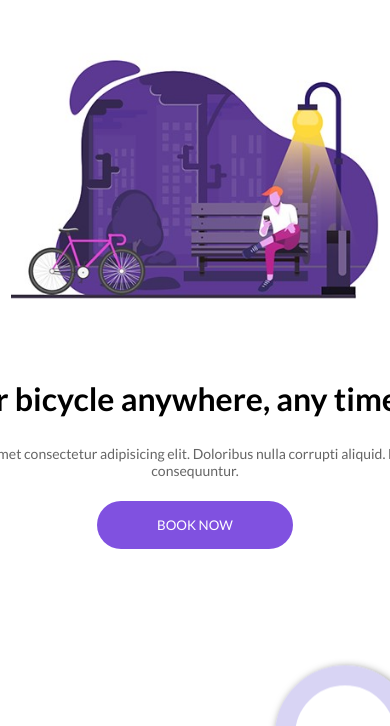
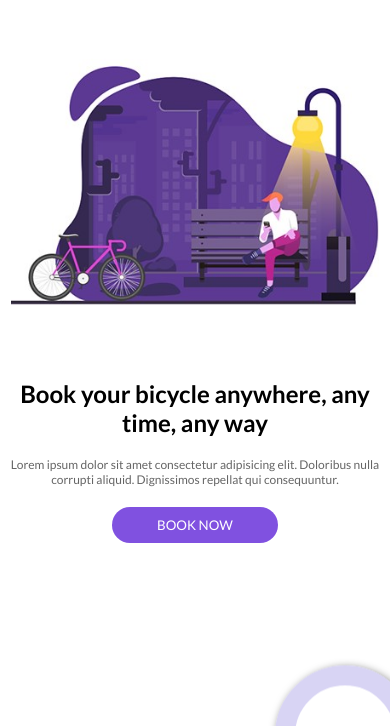
Before and after one commit to inga-sinkeviciute/7_bike, a website: page index.html in a window 390 px wide. Shown: the part 118-844 px from the top of the page. Drawn offline with Linux system fonts and the light colour scheme.

Commit message:
mobile version changes

```diff
--- a/styles/style.css
+++ b/styles/style.css
@@ -195,7 +195,20 @@ button:active {
 	}
 
 	.right {
-		margin-right: 0;
+		margin: 0 5px;
+		max-width: 400px;
+	}
+
+	.right h1 {
+		font-size: 1.5em;
+	}
+
+	.right p {
+		font-size: 12px;
+	}
+
+	button {
+		padding: 10px 45px;
 	}
 }
 
```
